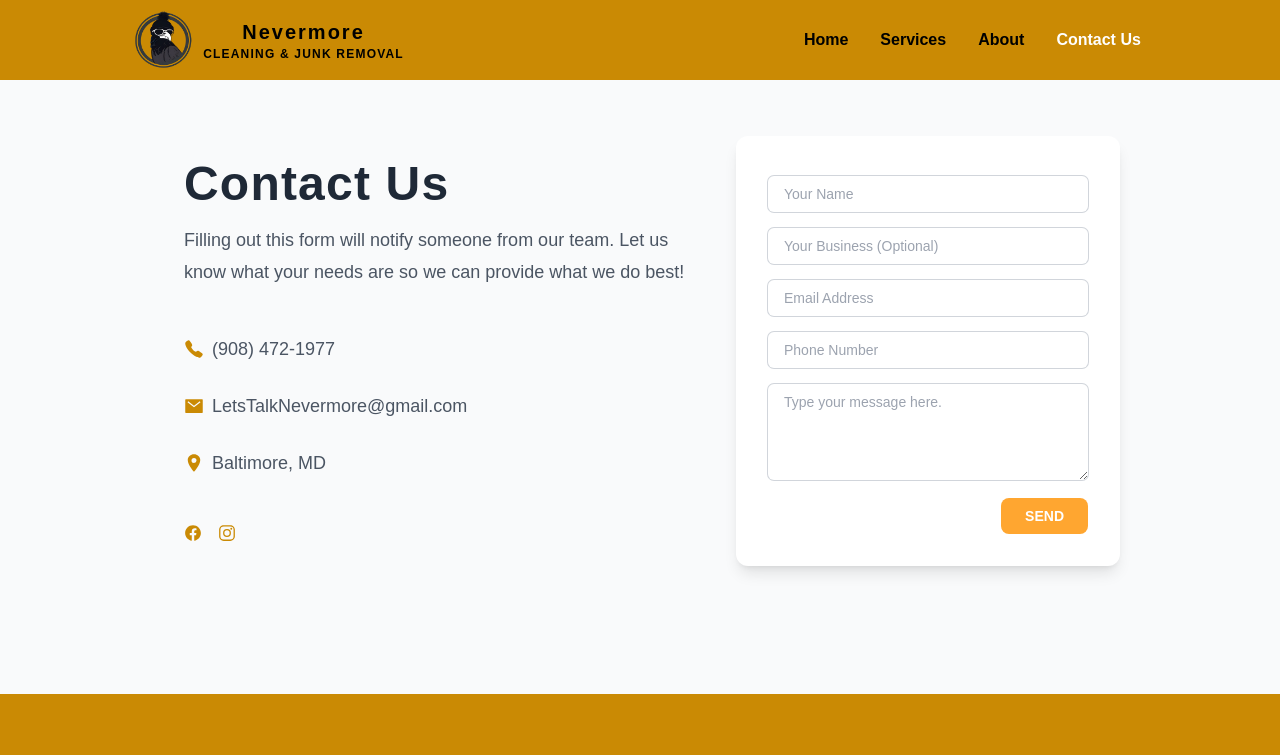
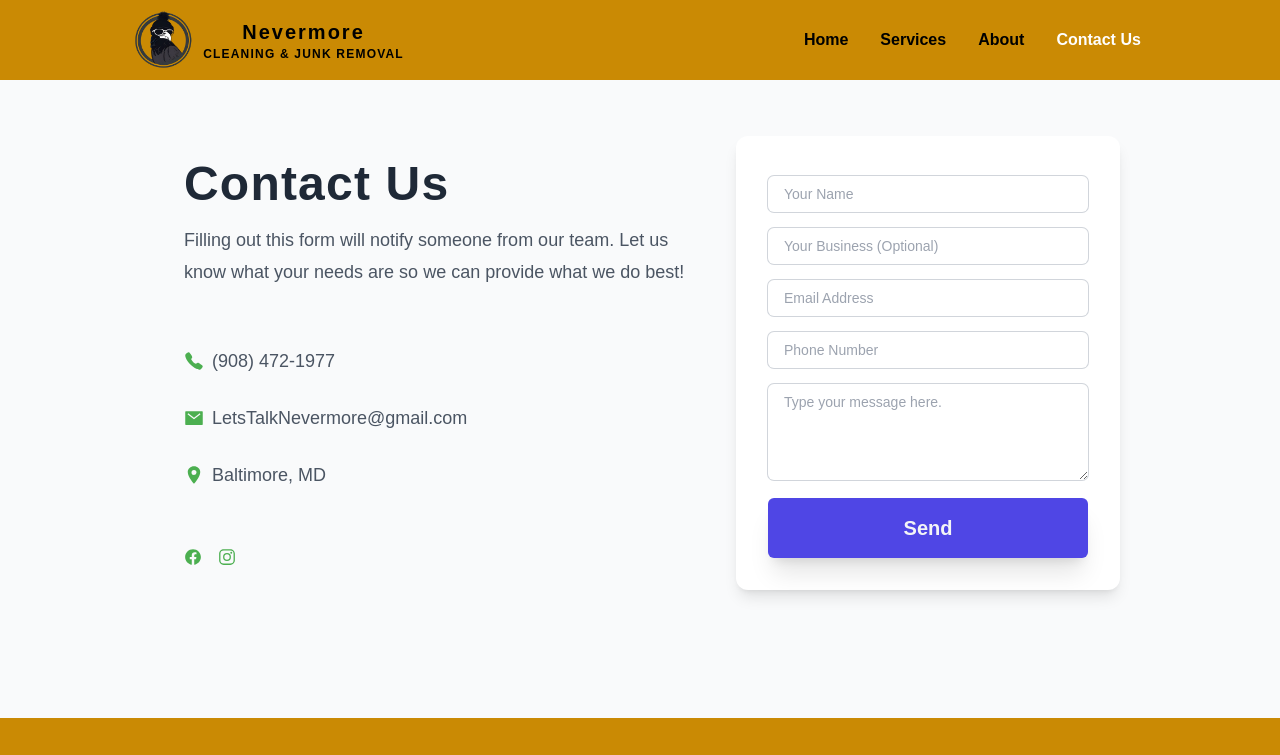
Before and after one commit to errolgh/yeet-it-junk-removal, a Gatsby site: page /contact in a window 1280 px wide. Shown: the top 755 px of the page. Built offline with nearby package versions, Linux system fonts and the light colour scheme; Gatsby itself is replaced by a stand-in of ours.

Commit message:
social links and button colors

```diff
--- a/src/pages/about.js
+++ b/src/pages/about.js
@@ -76,7 +76,7 @@ const AboutPage = () => {
 
         <div className="flex justify-center md:justify-normal">
           <Link to="/contact">
-            <Button className="text-white" order="primary">
+            <Button order="primary">
               Contact Us Today
             </Button>
           </Link>
--- a/src/pages/contact.js
+++ b/src/pages/contact.js
@@ -1,17 +1,18 @@
-import * as React from 'react'
-import { IoLogoFacebook } from 'react-icons/io5'
+import * as React from 'react';
+import { IoLogoFacebook } from 'react-icons/io5';
 // import { IoLogoTwitter } from 'react-icons/io5'
 // import { IoLogoLinkedin } from 'react-icons/io5'
-import { IoLogoInstagram } from 'react-icons/io5'
-import { IoCall } from 'react-icons/io5'
-import { IoMailSharp } from 'react-icons/io5'
-import { IoLocationSharp } from 'react-icons/io5'
-import { Link } from 'gatsby'
-import { useForm } from 'react-hook-form'
-import { yupResolver } from '@hookform/resolvers/yup'
-import * as yup from 'yup'
-import CanBg from '../images/svg/canBg.svg'
-import Layout from '../components/Layout'
+import { IoLogoInstagram } from 'react-icons/io5';
+import { IoCall } from 'react-icons/io5';
+import { IoMailSharp } from 'react-icons/io5';
+import { IoLocationSharp } from 'react-icons/io5';
+import { Link } from 'gatsby';
+import { useForm } from 'react-hook-form';
+import { yupResolver } from '@hookform/resolvers/yup';
+import * as yup from 'yup';
+import CanBg from '../images/svg/canBg.svg';
+import Layout from '../components/Layout';
+import Button from '../components/Button'
 
 // @TODO: once netlify is connected, check gatsby/netlify docs for anything else
 
@@ -19,7 +20,7 @@ import Layout from '../components/Layout'
 
 // const EMAIL_REGEX = /^[A-Z0-9._%+-]+@[A-Z0-9.-]+.[A-Z]{2,4}$/i
 const phoneRegExp =
-  /^((\\+[1-9]{1,4}[ \\-]*)|(\\([0-9]{2,3}\\)[ \\-]*)|([0-9]{2,4})[ \\-]*)*?[0-9]{3,4}?[ \\-]*[0-9]{3,4}?$/
+  /^((\\+[1-9]{1,4}[ \\-]*)|(\\([0-9]{2,3}\\)[ \\-]*)|([0-9]{2,4})[ \\-]*)*?[0-9]{3,4}?[ \\-]*[0-9]{3,4}?$/;
 
 const schema = yup.object().shape({
   name: yup.string().required('Your Name is required'),
@@ -27,7 +28,7 @@ const schema = yup.object().shape({
   email: yup.string().email().required('Email Address is required'),
   number: yup.string().matches(phoneRegExp, 'Phone number is not valid'),
   message: yup.string(),
-})
+});
 
 const ContactForm = () => {
   const {
@@ -36,44 +37,52 @@ const ContactForm = () => {
     formState: { errors },
   } = useForm({
     resolver: yupResolver(schema),
-  })
+  });
 
   // handleSubmit & netlify-forms both provide a "data" object
   const onSubmit = (data) => {
-    console.log('first', data)
-  }
+    console.log('first', data);
+  };
   return (
     <Layout>
-      <section id="contact" className="flex mb-20 md:mt-6 min-h-full md:mb-24 justify-center items-center">
+      <section
+        id="contact"
+        className="flex mb-20 md:mt-6 min-h-full md:mb-24 justify-center items-center"
+      >
         <div className="flex flex-col space-y-6 w-full max-w-5xl p-8 md:flex-row md:space-x-6 md:space-y-0">
           <div className="relative flex flex-col justify-between space-y-8 md:p-12 lg:p-6">
             <div>
               <h1 id="contact"> Contact Us</h1>
               <p className="pt-4">
-                Filling out this form will notify someone from our team. Let
-                us know what your needs are so we can provide what we do best!
+                Filling out this form will notify someone from our team. Let us
+                know what your needs are so we can provide what we do best!
               </p>
             </div>
             <div className="flex flex-col space-y-6">
-                <a href="sms:+14438390909">
+              <a href="sms:+19084721977">
                 <div className="inline-flex space-x-2 items-center">
-                  <IoCall className="text-yellow-600 text-xl" />
+                  <IoCall className="text-junkGreen text-xl" />
                   <span className="text-gray-600">(908) 472-1977</span>
                 </div>
               </a>
               <a href="mailto:LetsTalkNevermore@gmail.com">
                 <div className="inline-flex space-x-2 items-center">
-                  <IoMailSharp className="text-yellow-600 text-xl" />
-                  <span className="text-gray-600">LetsTalkNevermore@gmail.com</span>
+                  <IoMailSharp className="text-junkGreen text-xl" />
+                  <span className="text-gray-600">
+                    LetsTalkNevermore@gmail.com
+                  </span>
                 </div>
               </a>
               <div className="inline-flex space-x-2 items-center">
-                <IoLocationSharp className="text-yellow-600 text-xl" />
+                <IoLocationSharp className="text-junkGreen text-xl" />
                 <span className="text-gray-600">Baltimore, MD</span>
               </div>
             </div>
-            <div className="flex text-lg space-x-4 text-yellow-600">
-              <Link to="https://www.facebook.com/profile.php?id=61553945744042">
+            <div className="flex text-lg space-x-4 text-junkGreen">
+              <Link
+                target="_blank"
+                to="https://www.facebook.com/people/Nevermore-Cleaning-Junk-Removal/61560563170433/"
+              >
                 <IoLogoFacebook />
               </Link>
               {/* <Link to="/">
@@ -82,7 +91,10 @@ const ContactForm = () => {
             <Link to="/">
               <IoLogoLinkedin />
             </Link> */}
-              <Link to="https://www.instagram.com/yeet_itjunkremoval">
+              <Link
+                target="_blank"
+                to="https://www.instagram.com/letstalknevermore"
+              >
                 <IoLogoInstagram />
               </Link>
             </div>
@@ -167,12 +179,13 @@ const ContactForm = () => {
                 {/* photos for submission */}
 
                 {/* Submission Elements */}
-                <button
+                <Button
+                  order="primary"
                   type="submit"
                   className="inline-block w-full md:w-auto self-end bg-brandPrimary font-bold text-white rounded-lg px-6 py-2 uppercase"
                 >
                   Send
-                </button>
+                </Button>
                 {/* as per netlify forms: */}
                 <input
                   type="hidden"
@@ -186,7 +199,7 @@ const ContactForm = () => {
         </div>
       </section>
     </Layout>
-  )
-}
+  );
+};
 
-export default ContactForm
+export default ContactForm;
```
Also changed, not shown: README.md. Lines whose indentation alone changed are shown as unchanged.
